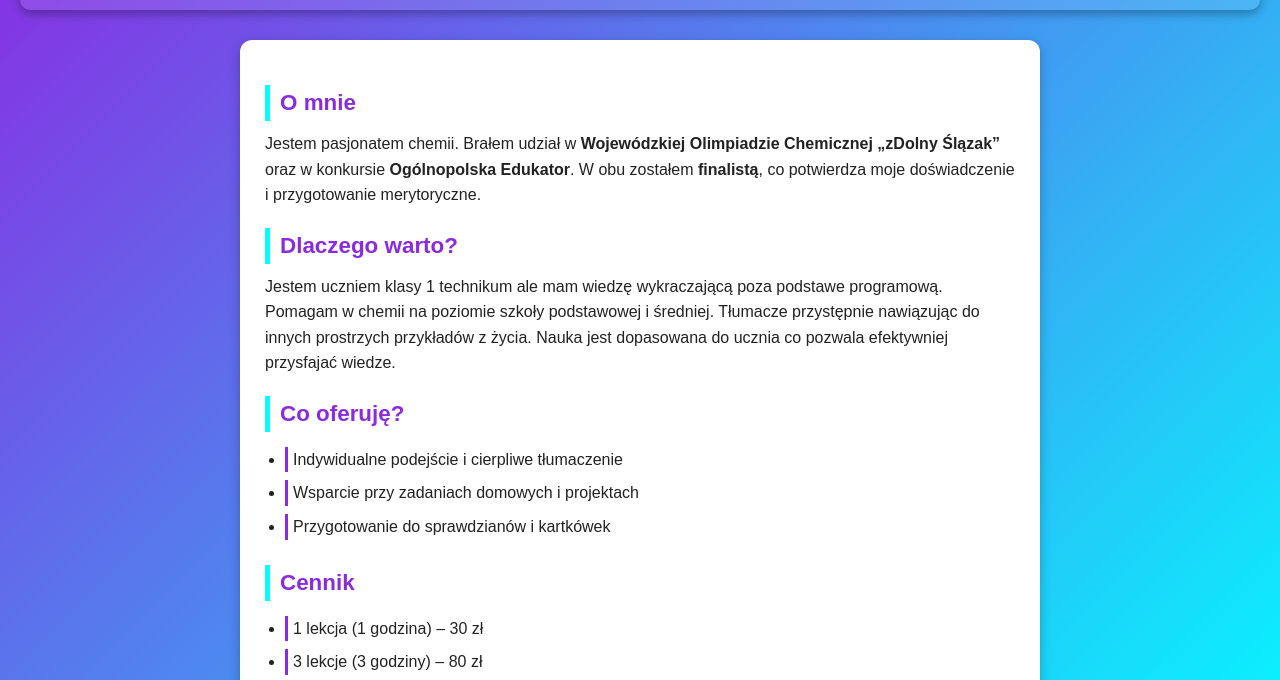
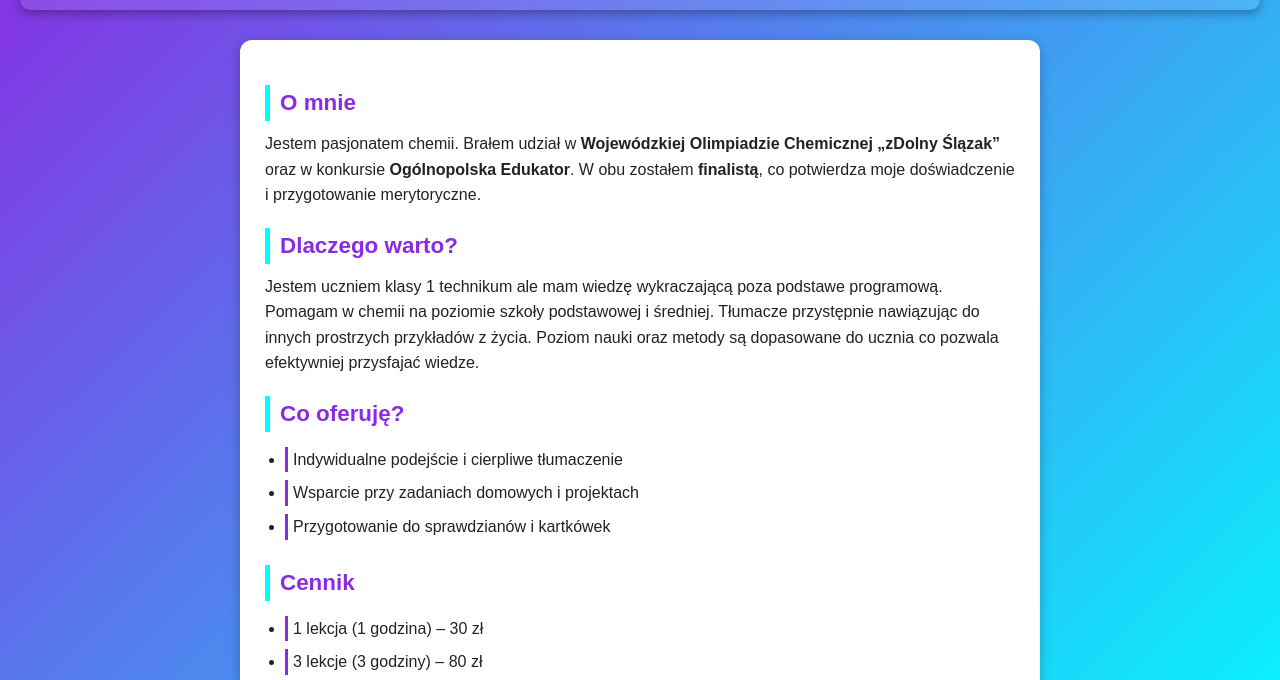
Before and after one commit to HasuTape/korepetycje, a plain HTML site: page index.html in a window 1280 px wide. Shown: the part 101-781 px from the top of the page. Drawn offline with Linux system fonts and the light colour scheme; a script that the page names is missing.

Commit message:
Update index.html

```diff
--- a/index.html
+++ b/index.html
@@ -25,7 +25,7 @@
             Jestem uczniem klasy 1 technikum ale mam wiedzę wykraczającą poza podstawe programową.
             Pomagam w chemii na poziomie szkoły podstawowej i średniej.
             Tłumacze przystępnie nawiązując do innych prostrzych przykładów z życia.
-            Nauka jest dopasowana do ucznia co pozwala efektywniej przysfajać wiedze.
+            Poziom nauki oraz metody są dopasowane do ucznia co pozwala efektywniej przysfajać wiedze.
         </p>
 
         <h2>Co oferuję?</h2>
```
